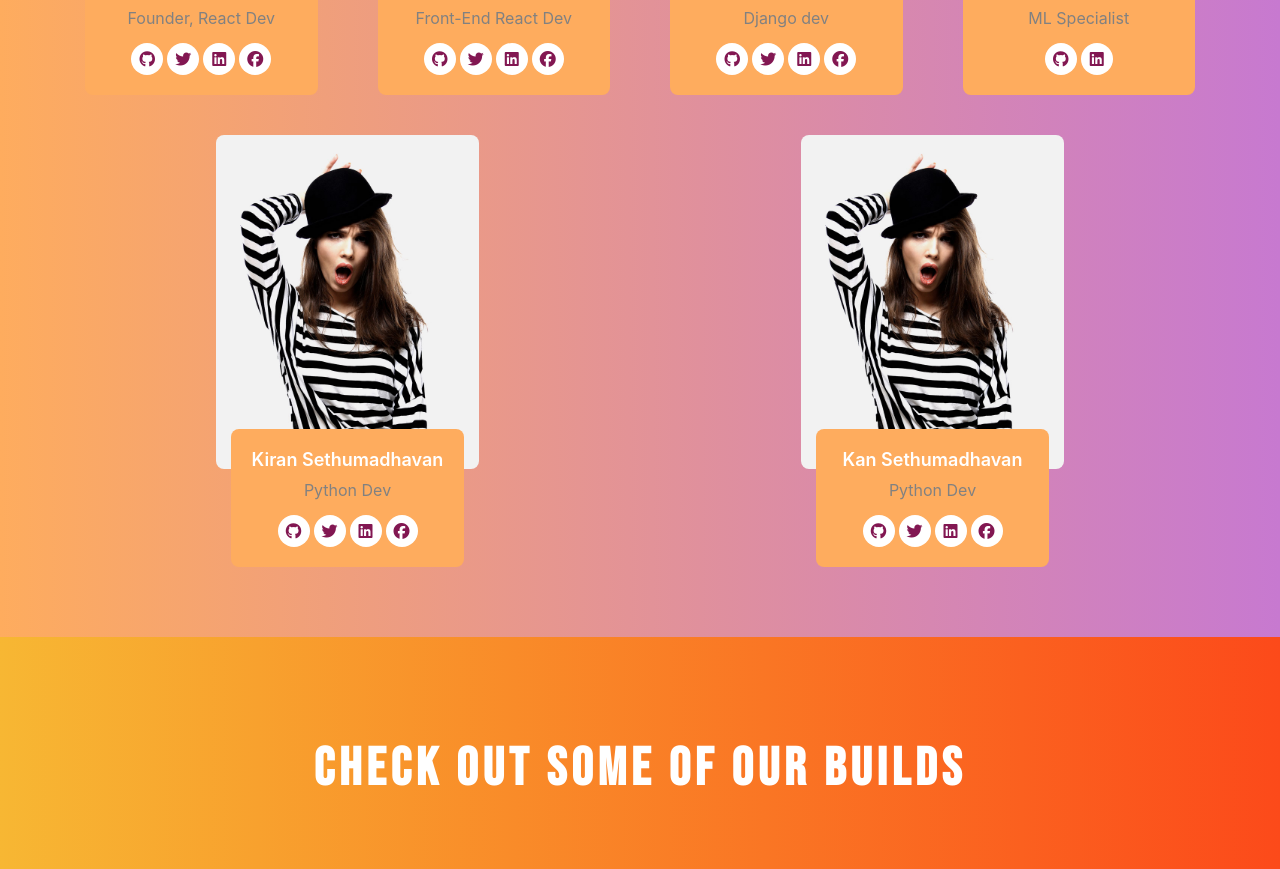
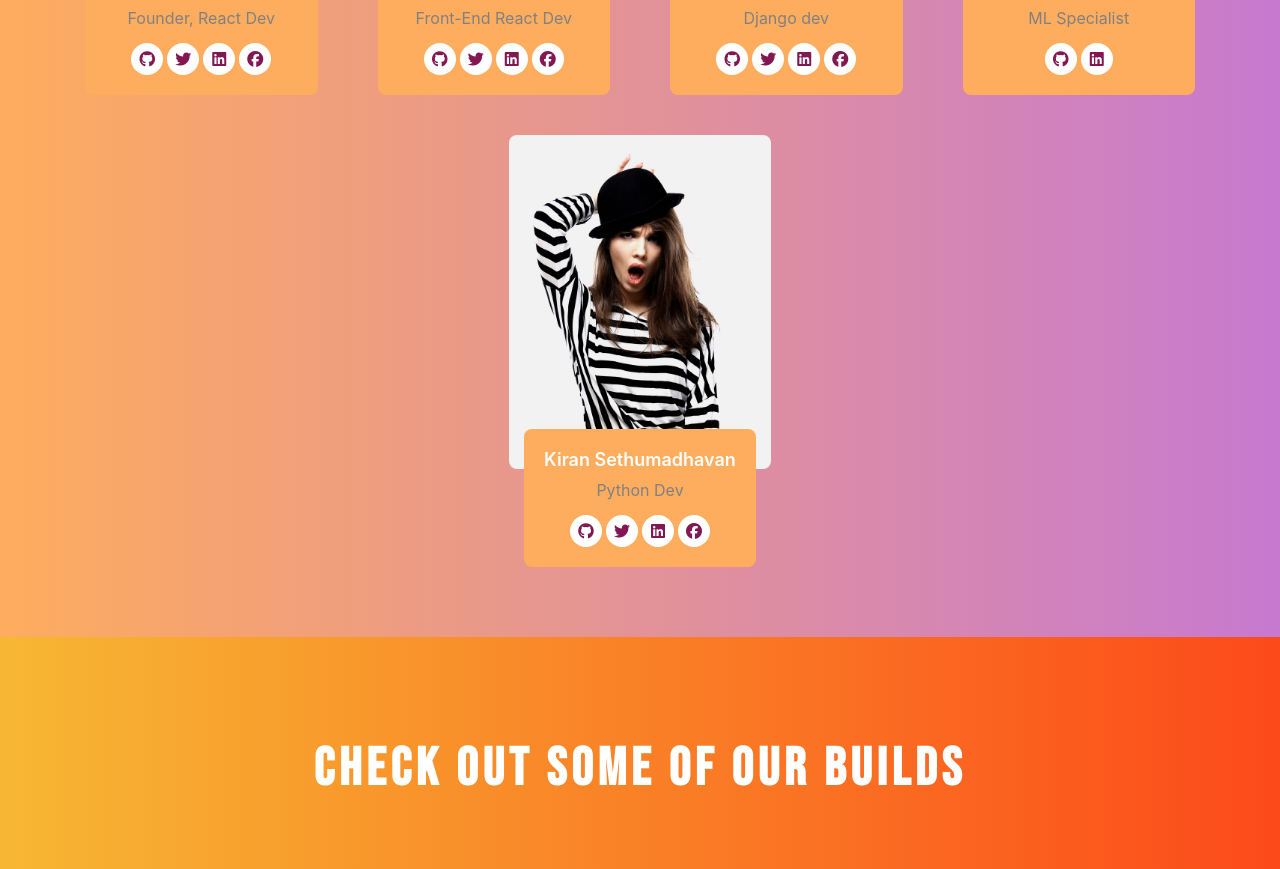
Before and after one commit to For-Community/forCommunity-official-website, a React (Create React App) app: page / in a window 1280 px wide. Shown: the part 1860-2729 px from the top of the page. Built offline with nearby package versions, Linux system fonts and the light colour scheme.

Commit message:
Removed duplicate members

```diff
--- a/src/data/TeamSectionData.js
+++ b/src/data/TeamSectionData.js
@@ -63,19 +63,7 @@ const TeamSectionData = [
       linkedin: "https://www.linkedin.com/in/kiran-sethumadhavan-42a00676/",
       facebook: "https://www.facebook.com/kiran.sethu.1/",
     },
-  },
-  {
-    id: "6",
-    name: "Kan Sethumadhavan",
-    designation: "Python Dev",
-    img: team2,
-    sociallinks: {
-      github: "https://github.com/Kiran-Sethu46",
-      twitter: "https://twitter.com/Kiransethu001",
-      linkedin: "https://www.linkedin.com/in/kiran-sethumadhavan-42a00676/",
-      facebook: "https://www.facebook.com/kiran.sethu.1/",
-    },
-  },
+  }
 ];
 
 export default TeamSectionData
```
